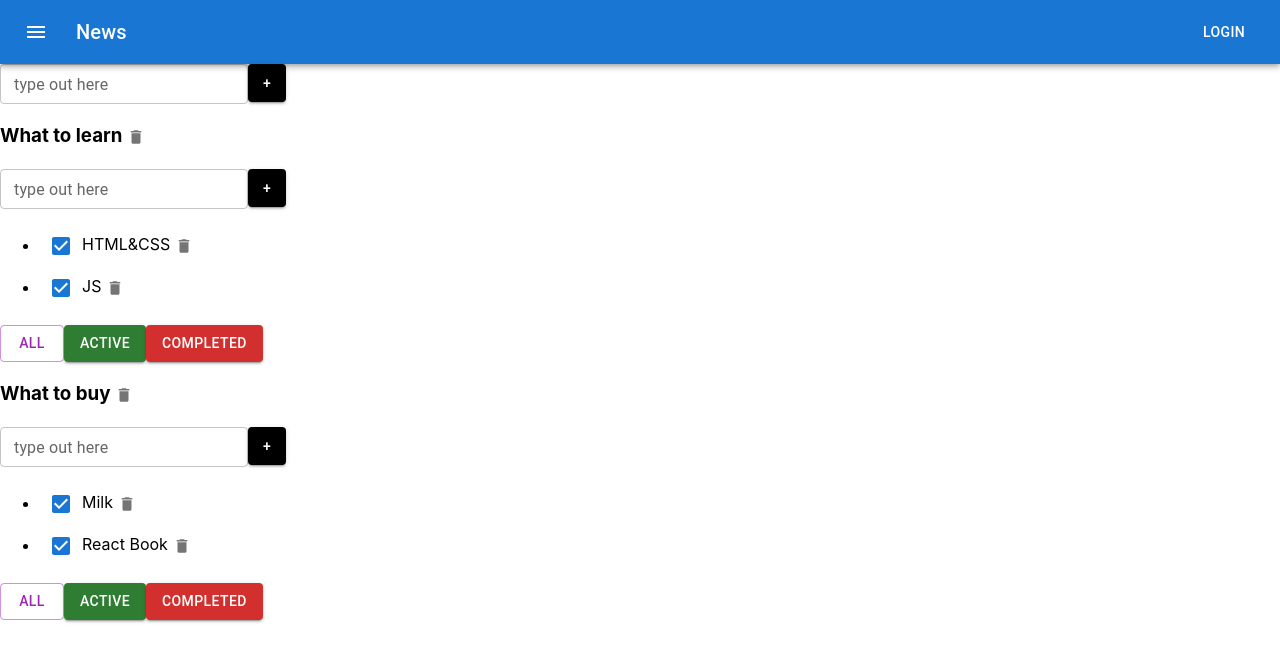
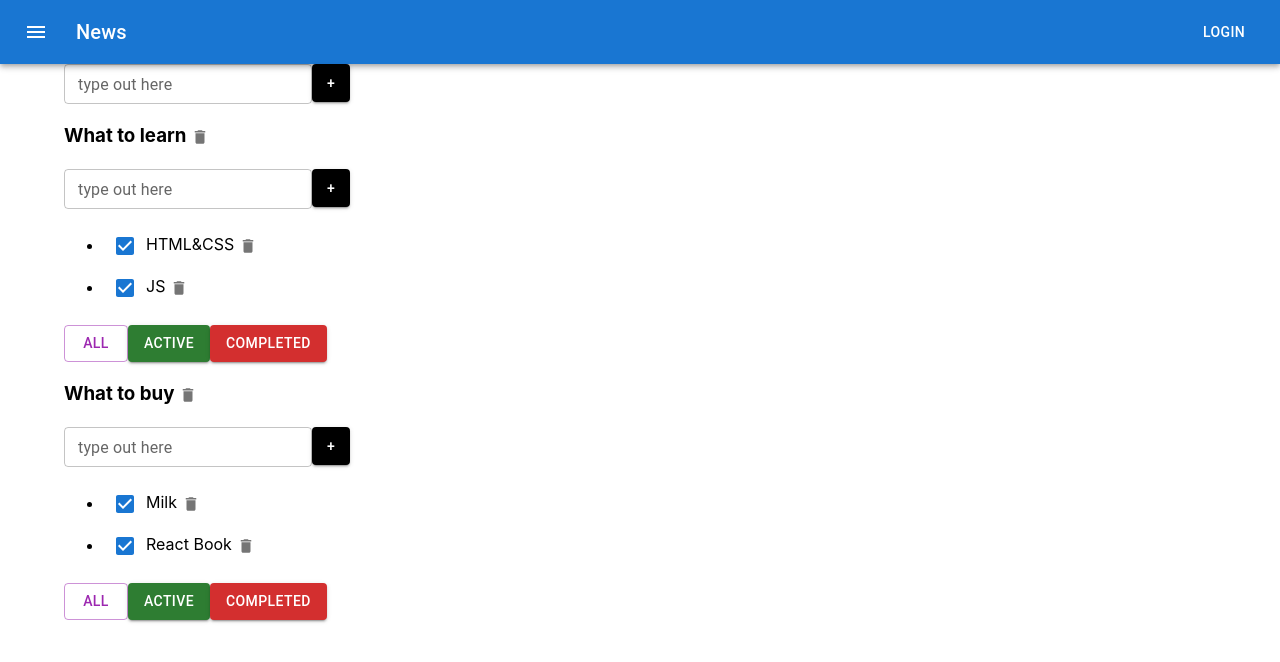
Before and after one commit to WhiteQuennAnn/todolist_01, a React (Create React App) app: page / in a window 1280 px wide. Shown: the top 662 px of the page. Built offline with nearby package versions, Linux system fonts and the light colour scheme.

Commit message:
lesson 7

```diff
--- a/src/App.tsx
+++ b/src/App.tsx
@@ -4,6 +4,7 @@ import {TaskType, Todolist} from './Todolist';
 import {v1} from 'uuid';
 import {AddItemForm} from './AddItemForm';
 import ButtonAppBar from "./ButtonAppBar";
+import {Container} from "@mui/material";
 
 export type FilterValuesType = "all" | "active" | "completed";
 type TodolistType = {
@@ -15,7 +16,6 @@ type TodolistType = {
 type TasksStateType = {
     [key: string]: Array<TaskType>
 }
-
 
 function App() {
 
@@ -58,6 +58,7 @@ function App() {
             setTasks({...tasks});
         }
     }
+
     function changeTaskTitle(id: string, newTitle: string, todolistId: string) {
         //достанем нужный массив по todolistId:
         let todolistTasks = tasks[todolistId];
@@ -79,6 +80,7 @@ function App() {
         // засетаем в стейт копию объекта, чтобы React отреагировал перерисовкой
         setTasks({...tasks});
     }
+
     function changeTodolistTitle(id: string, title: string) {
         // найдём нужный todolist
         const todolist = todolists.find(tl => tl.id === id);
@@ -121,7 +123,9 @@ function App() {
     return (
         <div className="App">
             <ButtonAppBar/>
-            <AddItemForm addItem={addTodolist} />
+
+            <Container fixed>
+                <AddItemForm addItem={addTodolist}/>
                 {
                     todolists.map(tl => {
                         let allTodolistTasks = tasks[tl.id];
@@ -150,6 +154,8 @@ function App() {
                         />
                     })
                 }
+            </Container>
+
 
         </div>
     );
```
Lines whose indentation alone changed are shown as unchanged.
